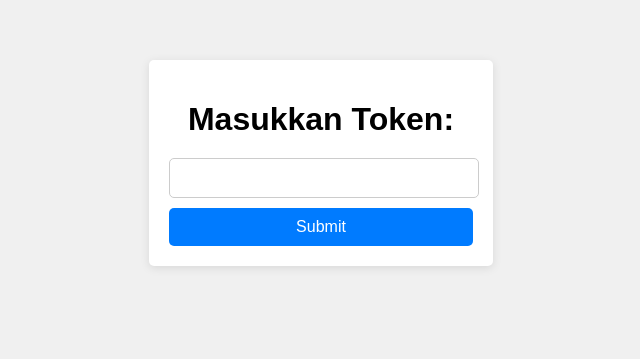
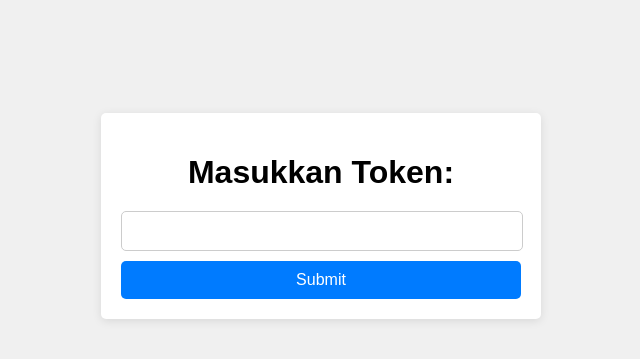
Before and after one commit to ZhenDevs/presensi-karista, a plain HTML site: page presensi/index.html in a window 1280 px wide. Shown: the part 237-596 px from the top of the page, without its empty margins (319-959 px from the left). Drawn offline with Linux system fonts and the light colour scheme.

Commit message:
update presensi/index.html

```diff
--- a/presensi/index.html
+++ b/presensi/index.html
@@ -7,17 +7,14 @@
         body {
             font-family: Arial, sans-serif;
             background-color: #f0f0f0;
-            margin: 0;
-            padding: 0;
-            display: flex;
-            justify-content: center;
-            align-items: center;
-            height: 100vh;
+            margin: 0 auto;
+
         }
 
         .container {
-          margin: auto;
             max-width: 400px;
+            margin: auto;
+            margin-top: 350px;
             padding: 20px;
             background-color: #fff;
             border-radius: 5px;
```
